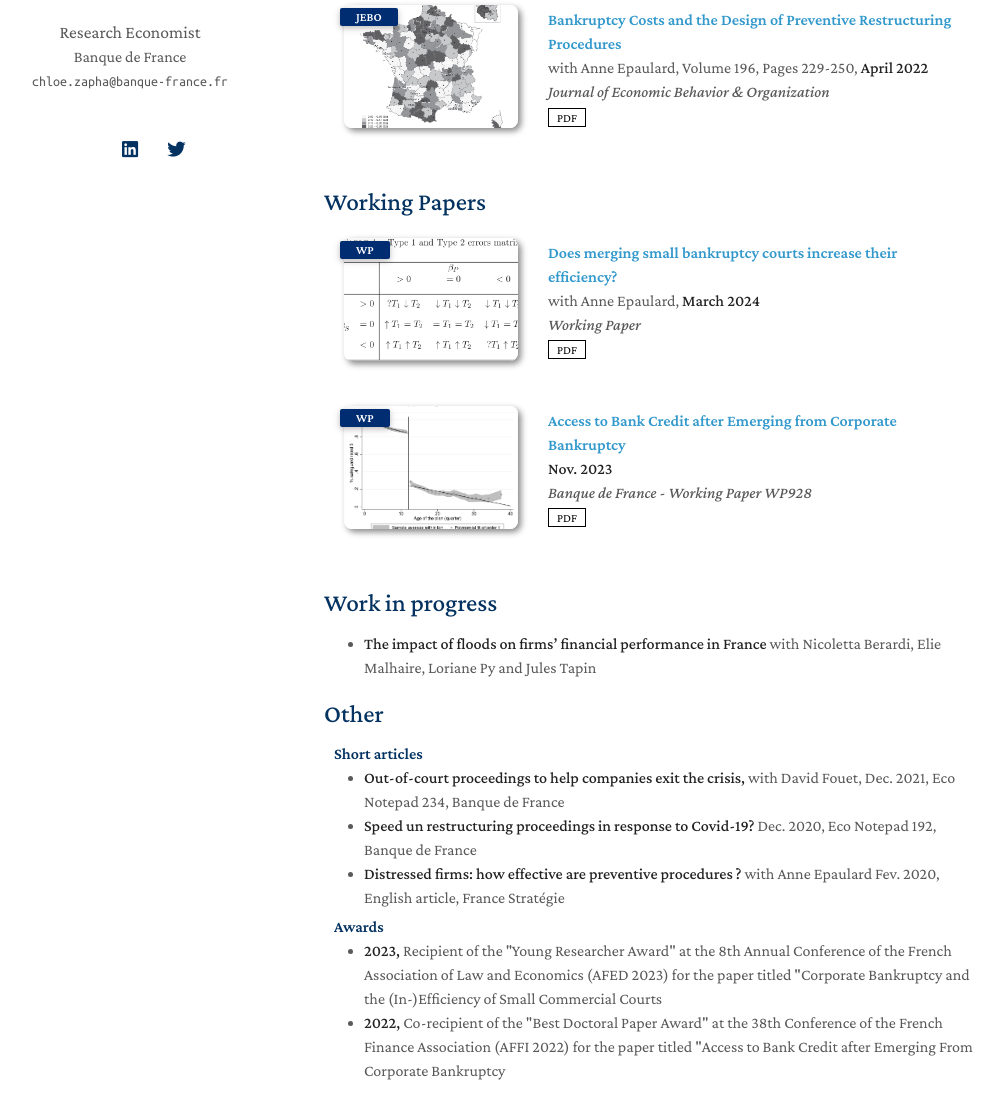
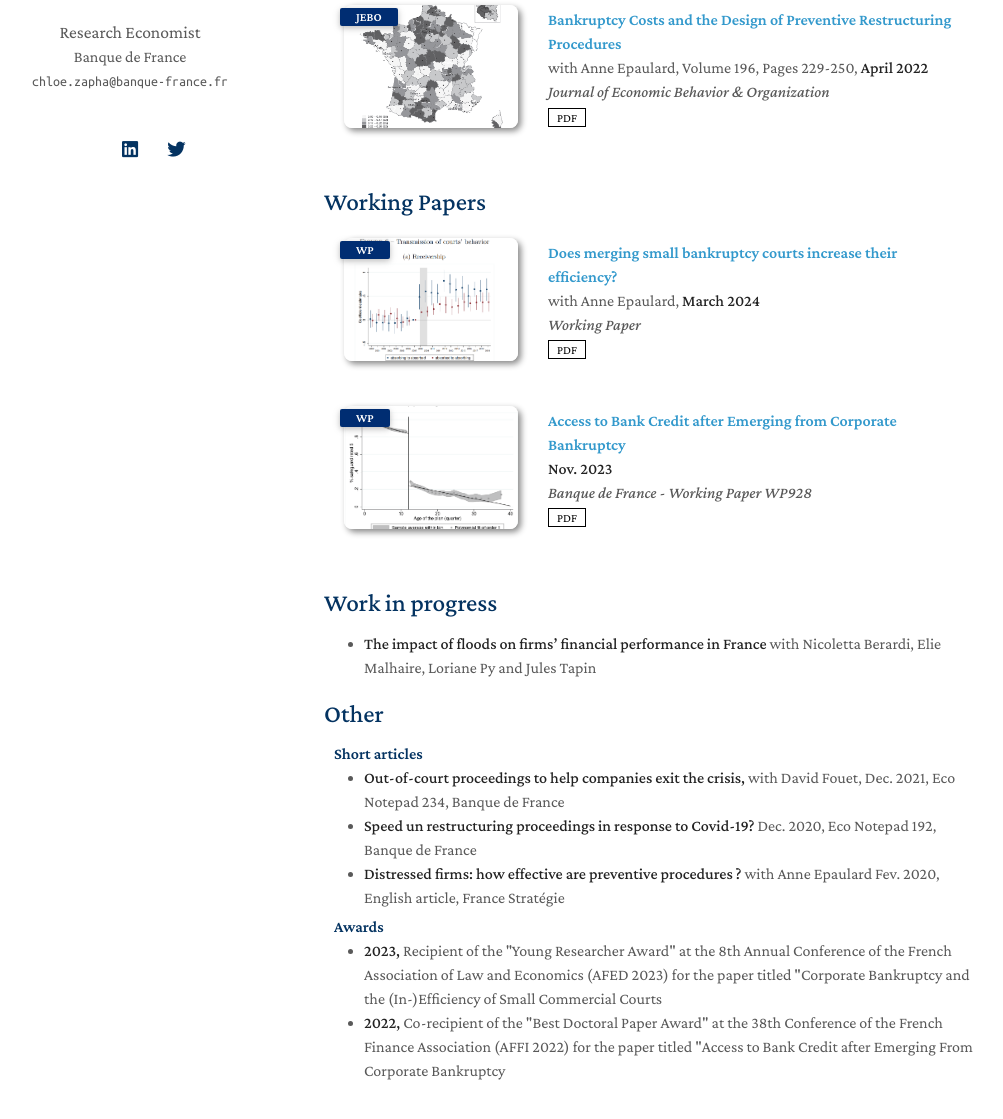
Before and after one commit to czapha/monsite, a Jekyll site: the page built from index.md, in a window 1280 px wide and 1383 px high. Shown: the part 221-1340 px from the top of the window, without its empty margins (146-1149 px from the left). Built offline with Jekyll 4.4.1, drawn with Linux system fonts in a browser that asks for light colours; nearby versions of some CDN libraries; a style sheet for code colours, icons or effects is not loaded; our own code applies the rules of GitHub Pages for plain Markdown files.

Commit message:
Update working_papers.yml

```diff
--- a/_data/working_papers.yml
+++ b/_data/working_papers.yml
@@ -9,7 +9,7 @@ main:
     #page: https://class-il.mpi-inf.mpg.de/mnemonics/
     #bibtex: https://class-il.mpi-inf.mpg.de/mnemonics/
     #notes: Oral Presentation
-    image: ./assets/img/courts_illu.png
+    image: ./assets/img/courts_illu2.png
 
   - title: Access to Bank Credit after Emerging from Corporate Bankruptcy
     authors: <strong>Nov. 2023</strong>
```
